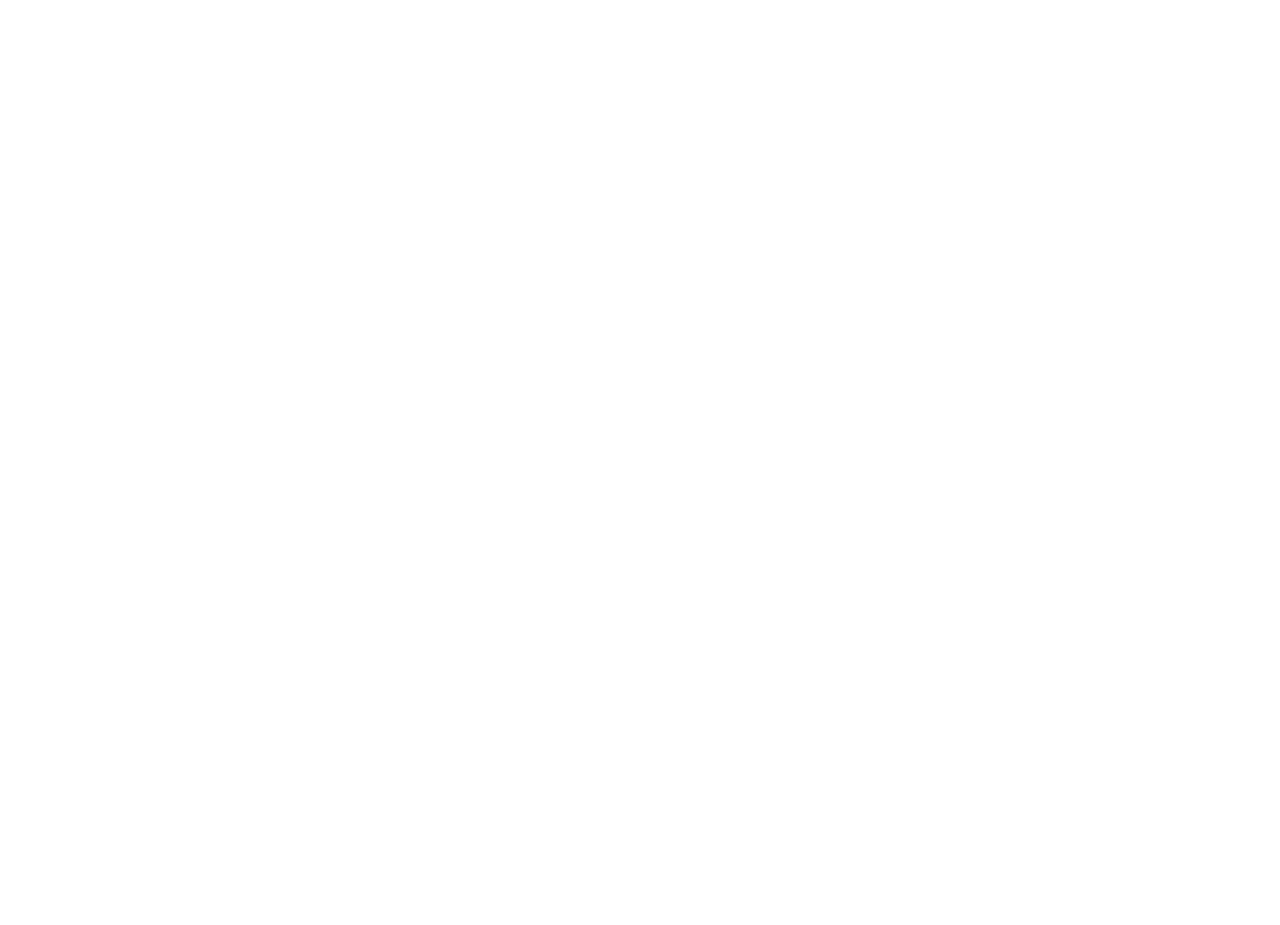
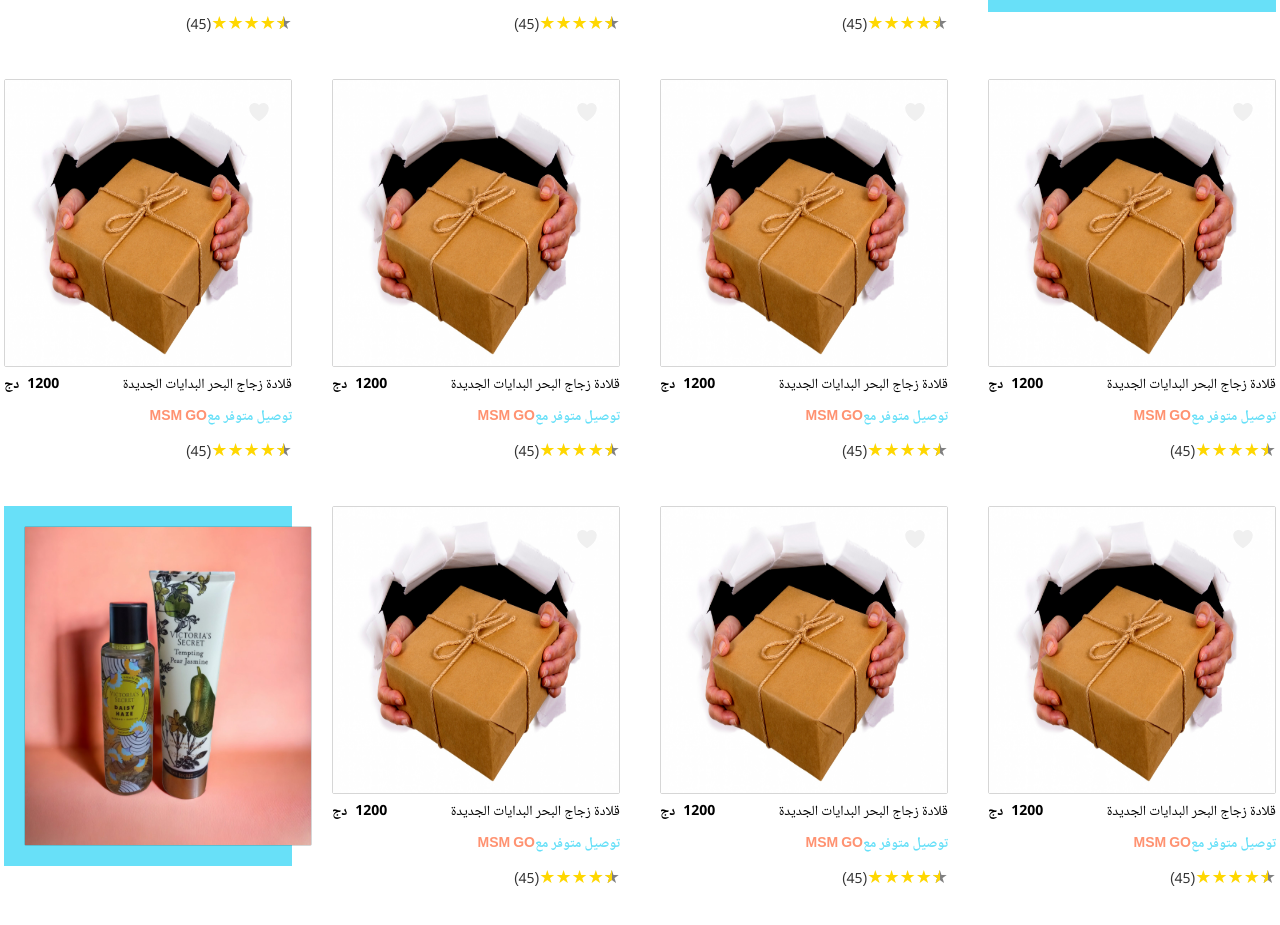
Before and after one commit to BahaniBillel/tahado, a Next.js app in the folder client/: page /categories/brands in a window 1280 px wide. Shown: the part 625-1550 px from the top of the page. Before the commit the page ends 800 px from the top, so only its background shows below. Built offline with nearby package versions, Linux system fonts and the light colour scheme.

Commit message:
improving ui

```diff
--- a/client/src/app/categories/[cid]/page.jsx
+++ b/client/src/app/categories/[cid]/page.jsx
@@ -3,21 +3,74 @@
 
 function CategoryPage() {
   return (
-    <div className="py-10 px-2 md:px-5 flex flex-col items-center justify-start">
-        <div className="text-right w-full px-9">
-          <h1 className="text-xl md:3xl py-1 font-bold">
-          هدايا السفر
-          </h1>
-          <p>
-          هدايا رائعة للرجال ، الأمر بهذه السهولة.
-          </p>
-        </div>
-      <div className=" grid  grid-cols-2 md:grid-cols-3 lg:grid-cols-4 gap-2 md:gap-10">
-        <ProductLy02 title="قلادة زجاج البحر البدايات الجديدة" price="1200" fill />
-        <ProductLy02 title="قلادة زجاج البحر البدايات الجديدة" price="1200" fill />
-        <ProductLy02 title="قلادة زجاج البحر البدايات الجديدة" price="1200" fill />
-        <ProductLy02 title="قلادة زجاج البحر البدايات الجديدة" price="1200" fill />
-
+    <div className="py-20   flex flex-col items-center justify-start">
+      <div className="text-right w-full px-9 py-5 bg-turquoise/50 my-5">
+        <h1 className="text-xl md:6xl py-1 font-bold">هدايا السفر</h1>
+        <p>هدايا رائعة للرجال ، الأمر بهذه السهولة.</p>
+      </div>
+      <div className=" grid  grid-cols-2 md:grid-cols-3 lg:grid-cols-4 gap-8 md:gap-10">
+        <ProductLy02
+          title="قلادة زجاج البحر البدايات الجديدة"
+          price="1200"
+          fill
+        />
+        <ProductLy02
+          title="قلادة زجاج البحر البدايات الجديدة"
+          price="1200"
+          fill
+        />
+        <ProductLy02
+          title="قلادة زجاج البحر البدايات الجديدة"
+          price="1200"
+          fill
+        />
+        <ProductLy02
+          title="قلادة زجاج البحر البدايات الجديدة"
+          price="1200"
+          fill
+          custom={true}
+        />
+        <ProductLy02
+          title="قلادة زجاج البحر البدايات الجديدة"
+          price="1200"
+          fill
+        />
+        <ProductLy02
+          title="قلادة زجاج البحر البدايات الجديدة"
+          price="1200"
+          fill
+        />
+        <ProductLy02
+          title="قلادة زجاج البحر البدايات الجديدة"
+          price="1200"
+          fill
+        />
+        <ProductLy02
+          title="قلادة زجاج البحر البدايات الجديدة"
+          price="1200"
+          fill
+        />
+        <ProductLy02
+          title="قلادة زجاج البحر البدايات الجديدة"
+          price="1200"
+          fill
+          custom={true}
+        />
+        <ProductLy02
+          title="قلادة زجاج البحر البدايات الجديدة"
+          price="1200"
+          fill
+        />
+        <ProductLy02
+          title="قلادة زجاج البحر البدايات الجديدة"
+          price="1200"
+          fill
+        />
+        <ProductLy02
+          title="قلادة زجاج البحر البدايات الجديدة"
+          price="1200"
+          fill
+        />
       </div>
     </div>
   );
--- /dev/null
+++ b/client/src/app/components/layouts/SectionLayout01.jsx
@@ -0,0 +1,26 @@
+import React from "react";
+import Image from "next/image";
+import Gift from "../../../../public/images/wedding-gift.jpg";
+
+function SectionLayout01() {
+  return (
+    <div className=" flex flex-col md:grid grid-cols-6  md:h-screen md:py-10 bg-coralPinkLight gap-4 ">
+      <div className=" col-span-2 flex flex-col justify-center items-end text-right pr-5 order-2  ">
+        <p className="text-3xl font-semibold ">وعسى حياتك كلها سعيدة</p>
+
+        <p className="text-sm font-light py-4">
+          عسى السعادة في حياة (اسم العريس، اسم العروس) تزدهر والحظ يضحك لهما على
+          طول الزمان وعرض المكان ليحققا كل الأحلام.
+        </p>
+
+        <p className="button">اكتشف الهدايا</p>
+      </div>
+
+      <div className=" col-span-4 overflow-hidden order-1">
+        <Image src={Gift} />
+      </div>
+    </div>
+  );
+}
+
+export default SectionLayout01;
--- a/client/src/app/components/layouts/Layout01.jsx
+++ b/client/src/app/components/layouts/SectionLayout02.jsx
@@ -1,11 +1,11 @@
 import React from "react";
 import Image from "next/image";
-import Gift from "../../../../public/images/wedding-gift.jpg";
+import Gift from "../../../../public/images/wedding-gift2.jpg";
 
-function Layout01() {
+function SectionLayout02() {
   return (
-    <div className=" flex flex-col md:grid grid-cols-6  md:h-screen md:py-10 bg-coralPinkLight gap-4 ">
-      <div className=" col-span-2 flex flex-col justify-center items-end text-right pr-5 order-2  ">
+    <div className=" flex flex-row justify-center md:h-screen md:py-10 bg-turquoise gap-4 ">
+      <div className="flex flex-col justify-center items-end text-right pr-5 order-2  ">
         <p className="text-3xl font-semibold ">وعسى حياتك كلها سعيدة</p>
 
         <p className="text-sm font-light py-4">
@@ -13,14 +13,14 @@
           طول الزمان وعرض المكان ليحققا كل الأحلام.
         </p>
 
-        <p className="button">اكتشف الهدايا</p>
+        <p className="button bg-white">اكتشف الهدايا</p>
       </div>
 
-      <div className=" col-span-4 overflow-hidden order-1">
+      <div className="  overflow-hidden order-1 ">
         <Image src={Gift} />
       </div>
     </div>
   );
 }
 
-export default Layout01;
+export default SectionLayout02;
--- a/client/src/app/components/productsLayouts/ProdcutLy02.jsx
+++ b/client/src/app/components/productsLayouts/ProdcutLy02.jsx
@@ -3,9 +3,13 @@
 import React, { useState } from "react";
 import Link from "next/link";
 import DefaultImage from "../../../../public/images/defaultGiftImage.jpg";
+import DefaultCustom from "../../../../public/images/brume.jpg";
 // import { useDispatch } from "react-redux";
 import { HeartIcon } from "@heroicons/react/24/solid";
 // import { incrementLikes, decrementLikes } from "../../redux/slices/basketSlice";
+
+// Components
+import ReactStarsComp from "../ReactStars";
 
 function ProductLy02({
   image,
@@ -17,7 +21,8 @@
   link,
   fill,
   width,
-  length,
+  height,
+  custom,
 }) {
   //   const dispatch = useDispatch();
   const [heart, setHeart] = useState(false);
@@ -40,10 +45,12 @@
   //   };
 
   return (
-    <div className="w-36 md:w-72 group ">
+    <div>
+      {!custom ? (
+        <div className={`w-36 md:w-72 group`}>
           <div
             className={` ${"w-36 md:w-72" || width}  ${
-          " h-44 md:h-72" || length
+              " h-44 md:h-72" || height
             }  group  border border-charcoal/20 hover:shadow-lg p-2 relative rounded-sm
       hover:-translate-y-1 transition-all duration-150 ease-in-out cursor-pointer`}
           >
@@ -56,11 +63,16 @@
             ) : null}
             <Link href={`/gift/${link}`}>
               <div className="h-full overflow-hidden">
-            <Image src={image || DefaultImage} alt={title} fill={fill}  sizes="(max*width:768) 100 vw,700px"/>
+                <Image
+                  src={image || DefaultImage}
+                  alt={title}
+                  fill={fill}
+                  sizes="(max*width:768) 100 vw,700px"
+                />
               </div>
             </Link>
 
-        <div className="absolute right-5 top-5 z-40 ">
+            <div className="absolute right-2 md:right-5 top-2 md:top-5 z-40 ">
               <button>
                 {heart ? (
                   <HeartIcon className="h-6 text-red " />
@@ -79,9 +91,40 @@
                 <p className="pr-2 ">دج</p>
                 <p>{price}</p>
               </div>
+            </div>
             {/* second line */}
+
+            <p className=" text-sm text-turquoise font-bold text-right">
+              <span className="text-coralPink">MSM GO</span>
+              توصيل متوفر مع
+            </p>
+
+            {/* Third line */}
+            <ReactStarsComp />
           </div>
         </div>
+      ) : (
+        // customised card
+        <div className={`w-36 md:w-72 group bg-turquoise p-5`}>
+          <div
+            className={` ${"w-36 md:w-72" || width}  ${
+              " h-56 md:h-80" || height
+            }  group  border border-charcoal/20  p-2 relative rounded-sm
+            cursor-pointer`}
+          >
+            <Link href={`/gift/${link}`}>
+              <div className="h-full overflow-hidden">
+                <Image
+                  src={image || DefaultCustom}
+                  alt={title}
+                  fill={fill}
+                  sizes="(max*width:768) 100 vw,700px"
+                />
+              </div>
+            </Link>
+          </div>
+        </div>
+      )}
     </div>
   );
 }
--- a/client/src/app/page.js
+++ b/client/src/app/page.js
@@ -3,14 +3,18 @@
 import ProductLy01 from "./components/productsLayouts/ProdcutLy01";
 import Image from "next/image";
 import data from "../db/giftData";
-import Layout01 from "./components/layouts/Layout01";
+import SectionLayout01 from "./components/layouts/SectionLayout01";
+import SectionLayout02 from "./components/layouts/SectionLayout02";
 
 export default function Home() {
   return (
     <main className="">
       <ProductsLine data={data} lineID={1} bottomLine={false} />
       <ProductsLine data={data} lineID={2} bottomLine={false} />
-      <Layout01 />
+      <ProductsLine data={data} lineID={2} bottomLine={false} />
+      <SectionLayout01 />
+      <ProductsLine data={data} lineID={2} bottomLine={false} />
+      <SectionLayout02 />
     </main>
   );
 }
```
Also changed, not shown: client/public/images/alicia.jpg (deleted). Lines whose indentation alone changed are shown as unchanged.
